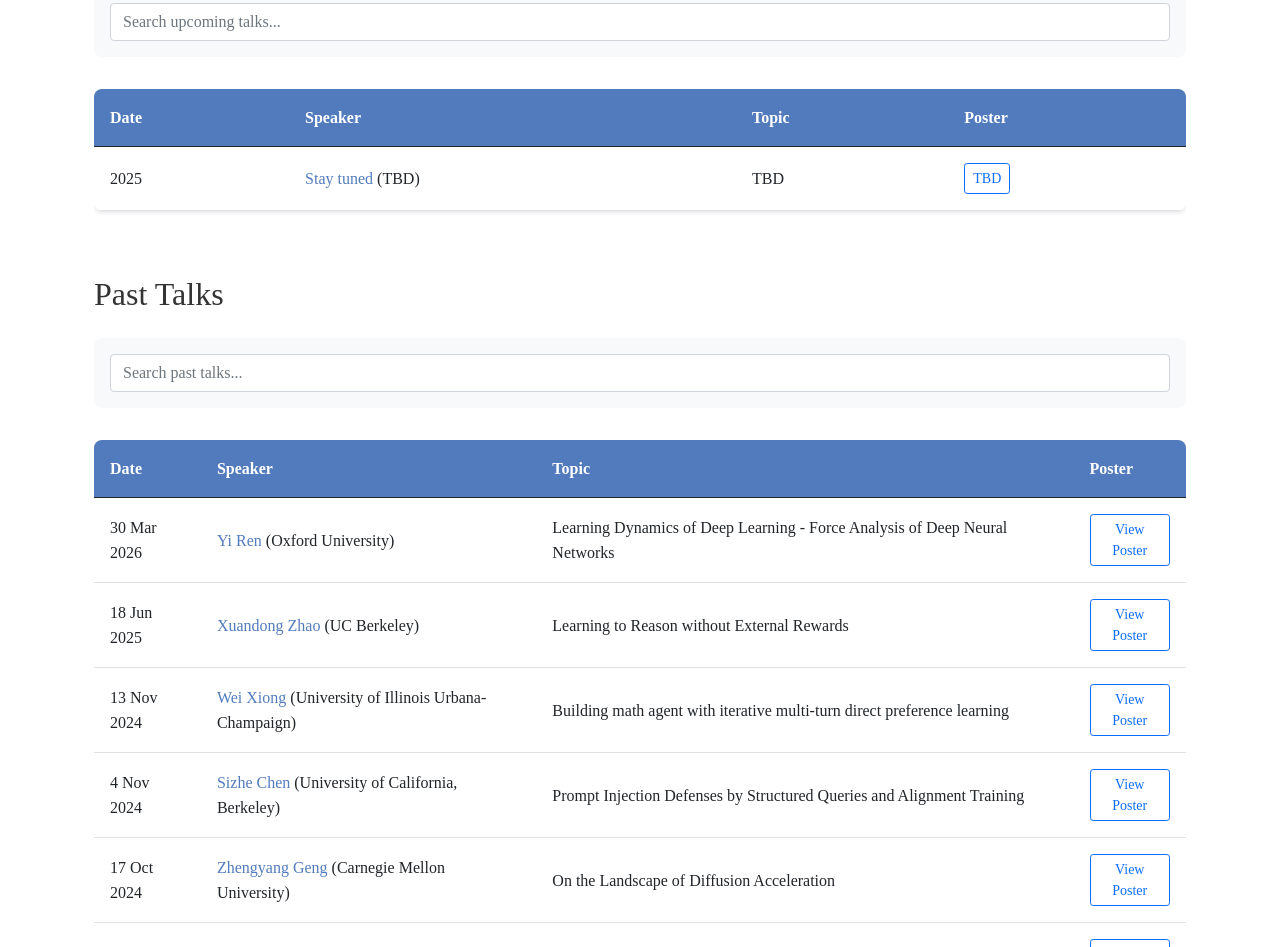
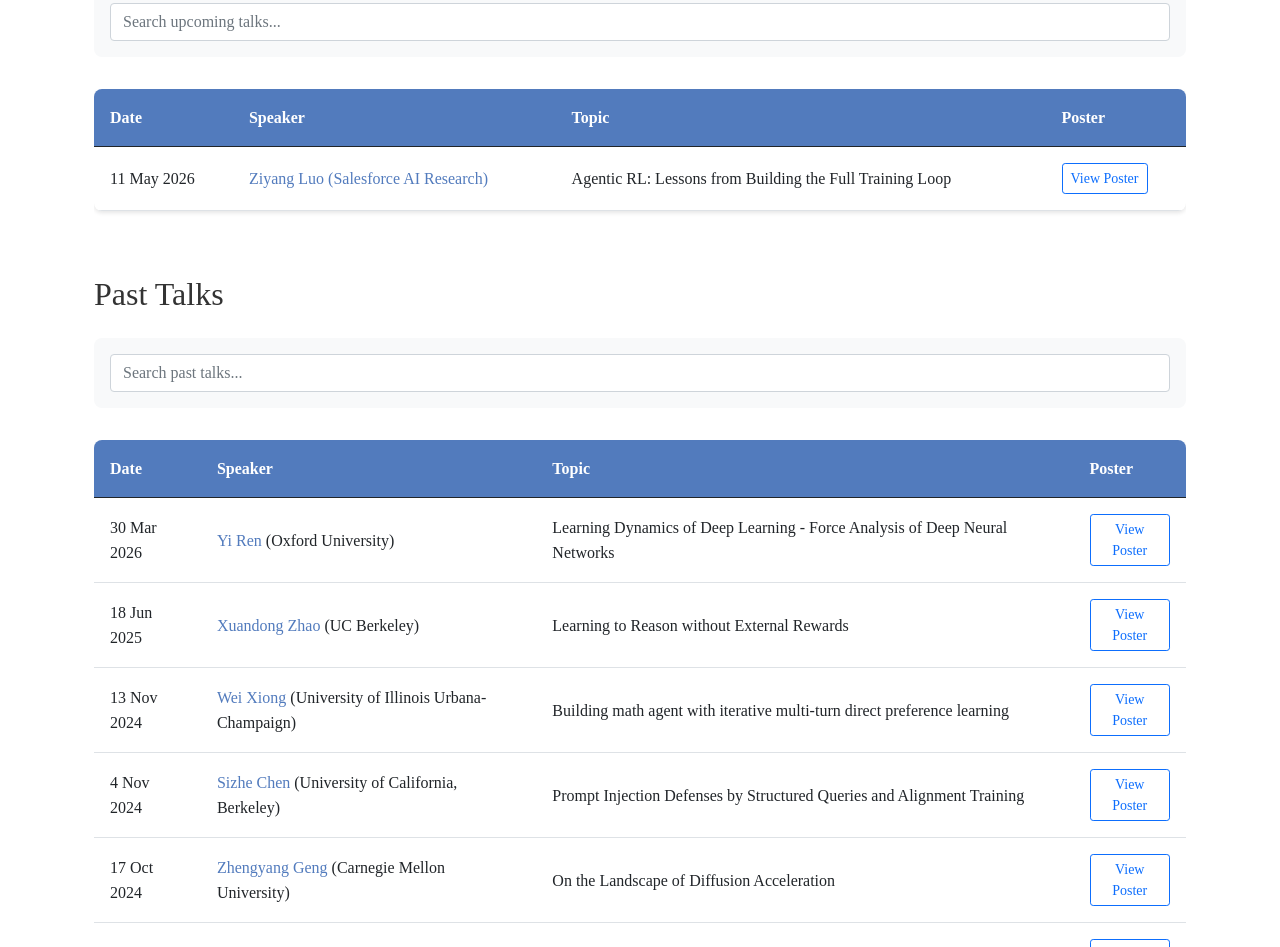
Before and after one commit to tmlr-group/tmlr-group.github.io, a plain HTML site: page seminars/TMLR_YSS.html in a window 1280 px wide. Shown: the part 1143-2090 px from the top of the page. Drawn offline with nearby package versions, Linux system fonts and the light colour scheme.

Commit message:
update on May 3 2026

```diff
--- a/seminars/TMLR_YSS.html
+++ b/seminars/TMLR_YSS.html
@@ -362,10 +362,10 @@
 		</thead>
 		<tbody>
 						<tr>
-                            <td>2025</td>
-                            <td><a href="#" class="talk-link">Stay tuned</a> (TBD)</td>
-                            <td>TBD</td>
-                            <td><a href="#" class="btn btn-outline-primary btn-sm">TBD</a></td>
+                            <td>11 May 2026</td>
+                            <td><a href="https://chiyeunglaw.github.io/" class="talk-link">Ziyang Luo (Salesforce AI Research)</a> </td>
+                            <td>Agentic RL: Lessons from Building the Full Training Loop</td>
+                            <td><a href="Posters/tmlr_seminar_young_scientist_ZiyangLUO.pdf" class="btn btn-outline-primary btn-sm">View Poster</a></td>
                         </tr>
 		</tbody>
 	</table>
```
Also changed, not shown: 3 other files.
